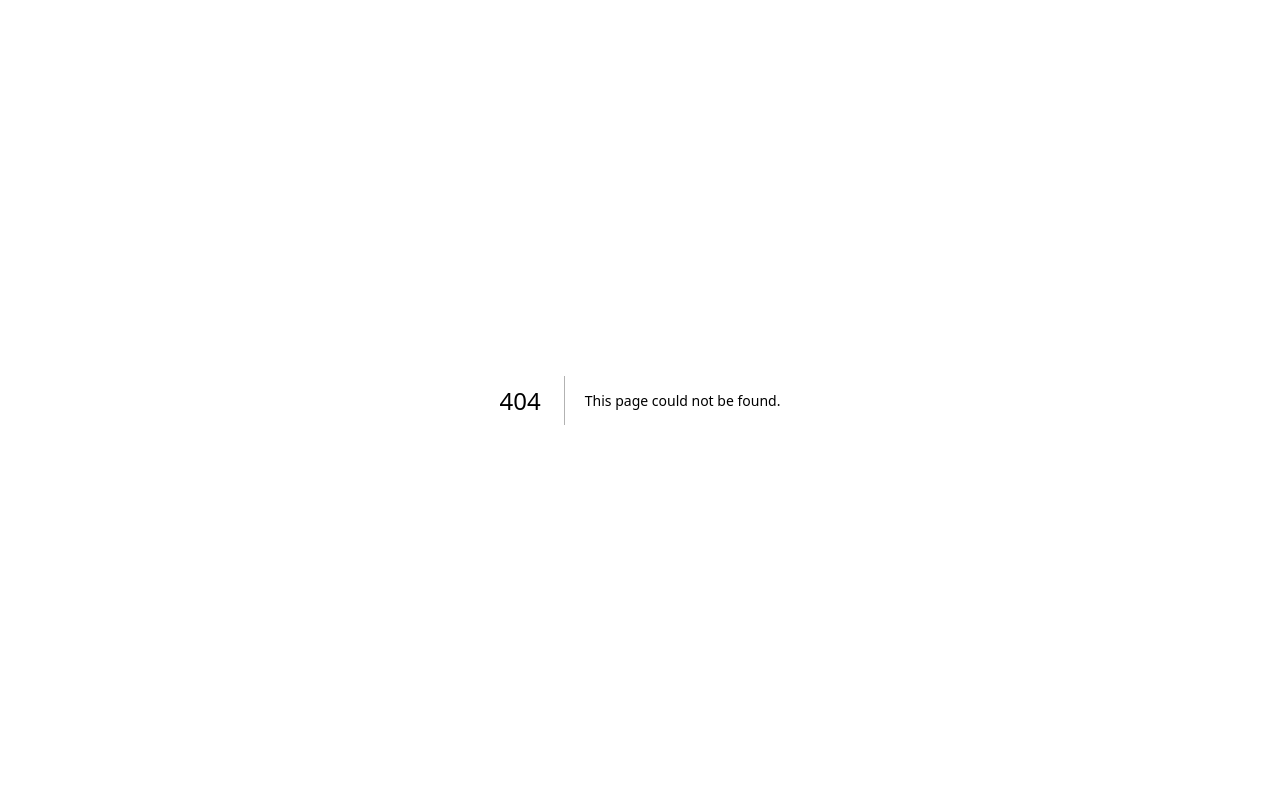
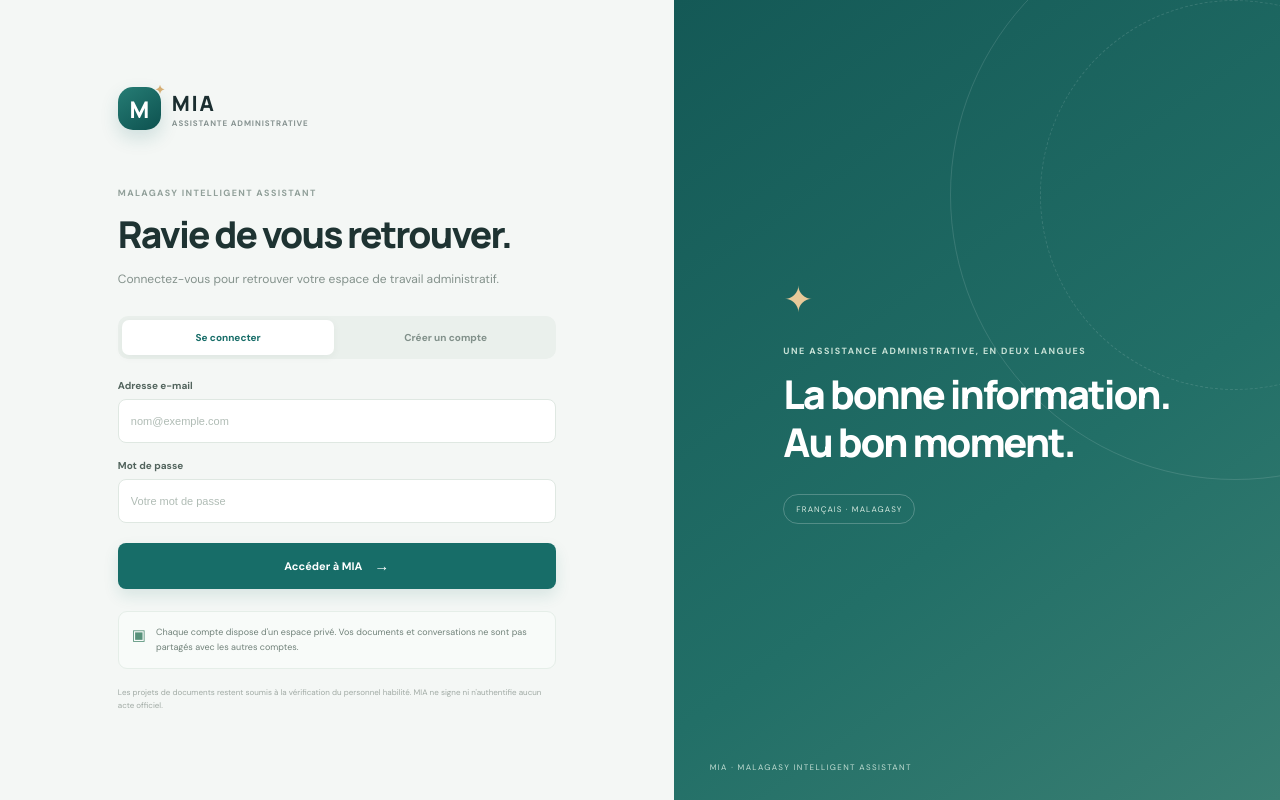
Before and after one commit to philocours-ia/MIA, a Next.js app: page /login in a window 1280 px wide. Before the commit this address had no page. Built offline with nearby package versions, Linux system fonts and the light colour scheme.

Commit message:
Ajouter la connexion et la création de compte

```diff
--- /dev/null
+++ b/app/login/page.tsx
@@ -0,0 +1,137 @@
+"use client";
+
+import { FormEvent, useState } from "react";
+import { useRouter } from "next/navigation";
+import { createClient } from "@/lib/supabase/client";
+
+type Mode = "signin" | "signup";
+
+export default function LoginPage() {
+  const router = useRouter();
+  const [mode, setMode] = useState<Mode>("signin");
+  const [displayName, setDisplayName] = useState("");
+  const [email, setEmail] = useState("");
+  const [password, setPassword] = useState("");
+  const [busy, setBusy] = useState(false);
+  const [errorMessage, setErrorMessage] = useState("");
+  const [notice, setNotice] = useState("");
+
+  async function handleSubmit(event: FormEvent<HTMLFormElement>) {
+    event.preventDefault();
+    setErrorMessage("");
+    setNotice("");
+
+    const supabase = createClient();
+    if (!supabase) {
+      setErrorMessage("La connexion à la base de données n'est pas encore configurée.");
+      return;
+    }
+
+    if (mode === "signup" && password.length < 10) {
+      setErrorMessage("Veuillez choisir un mot de passe d'au moins 10 caractères.");
+      return;
+    }
+
+    setBusy(true);
+    try {
+      if (mode === "signin") {
+        const { error } = await supabase.auth.signInWithPassword({ email, password });
+        if (error) throw error;
+        router.replace("/workspace");
+        router.refresh();
+      } else {
+        const { data, error } = await supabase.auth.signUp({
+          email,
+          password,
+          options: {
+            emailRedirectTo: `${window.location.origin}/auth/callback`,
+            data: { display_name: displayName.trim() || null }
+          }
+        });
+        if (error) throw error;
+
+        if (data.session && data.user) {
+          await supabase.from("profiles").upsert({
+            id: data.user.id,
+            display_name: displayName.trim() || null,
+            preferred_language: "fr"
+          });
+          router.replace("/workspace");
+          router.refresh();
+        } else {
+          setNotice("Votre demande de compte a été enregistrée. Consultez votre messagerie pour confirmer votre adresse avant de vous connecter.");
+        }
+      }
+    } catch (error) {
+      const message = error instanceof Error ? error.message : "Une erreur est survenue.";
+      setErrorMessage(message);
+    } finally {
+      setBusy(false);
+    }
+  }
+
+  return (
+    <main className="auth-page">
+      <section className="auth-card">
+        <a className="brand auth-brand" href="/" aria-label="MIA, accueil">
+          <span className="brand-mark"><span>M</span><i>✦</i></span>
+          <span className="brand-copy"><strong>MIA</strong><small>ASSISTANTE ADMINISTRATIVE</small></span>
+        </a>
+
+        <div className="auth-intro">
+          <p className="eyebrow">MALAGASY INTELLIGENT ASSISTANT</p>
+          <h1>{mode === "signin" ? "Ravie de vous retrouver." : "Bienvenue dans votre espace."}</h1>
+          <p>{mode === "signin" ? "Connectez-vous pour retrouver votre espace de travail administratif." : "Créez votre compte pour ouvrir votre espace de travail MIA."}</p>
+        </div>
+
+        <div className="auth-tabs" role="tablist" aria-label="Accès au compte">
+          <button type="button" role="tab" aria-selected={mode === "signin"} className={mode === "signin" ? "selected" : ""} onClick={() => { setMode("signin"); setErrorMessage(""); setNotice(""); }}>Se connecter</button>
+          <button type="button" role="tab" aria-selected={mode === "signup"} className={mode === "signup" ? "selected" : ""} onClick={() => { setMode("signup"); setErrorMessage(""); setNotice(""); }}>Créer un compte</button>
+        </div>
+
+        {errorMessage && <div className="auth-alert error" role="alert">{errorMessage}</div>}
+        {notice && <div className="auth-alert success" role="status">{notice}</div>}
+
+        <form className="auth-form" onSubmit={handleSubmit}>
+          {mode === "signup" && (
+            <div className="auth-field">
+              <label htmlFor="display-name">Nom affiché <span>(facultatif)</span></label>
+              <input id="display-name" type="text" autoComplete="name" maxLength={100} value={displayName} onChange={(event) => setDisplayName(event.target.value)} placeholder="Votre nom" />
+            </div>
+          )}
+          <div className="auth-field">
+            <label htmlFor="email">Adresse e-mail</label>
+            <input id="email" type="email" autoComplete="email" required value={email} onChange={(event) => setEmail(event.target.value)} placeholder="nom@exemple.com" />
+          </div>
+          <div className="auth-field">
+            <label htmlFor="password">Mot de passe</label>
+            <input id="password" type="password" autoComplete={mode === "signin" ? "current-password" : "new-password"} required minLength={mode === "signup" ? 10 : 1} value={password} onChange={(event) => setPassword(event.target.value)} placeholder={mode === "signup" ? "10 caractères minimum" : "Votre mot de passe"} />
+            {mode === "signup" && <small>Choisissez une phrase de passe longue et unique.</small>}
+          </div>
+          <button className="auth-submit" type="submit" disabled={busy}>
+            {busy ? "Veuillez patienter…" : mode === "signin" ? "Accéder à MIA" : "Créer mon compte"}
+            {!busy && <span>→</span>}
+          </button>
+        </form>
+
+        <div className="auth-assurance">
+          <span>▣</span>
+          <p>Chaque compte dispose d'un espace privé. Vos documents et conversations ne sont pas partagés avec les autres comptes.</p>
+        </div>
+        <p className="auth-foot">Les projets de documents restent soumis à la vérification du personnel habilité. MIA ne signe ni n'authentifie aucun acte officiel.</p>
+      </section>
+
+      <div className="auth-side">
+        <div className="auth-side-orbit orbit-a" />
+        <div className="auth-side-orbit orbit-b" />
+        <div className="auth-side-content">
+          <span className="auth-side-star">✦</span>
+          <p>UNE ASSISTANCE ADMINISTRATIVE, EN DEUX LANGUES</p>
+          <h2>La bonne information.<br />Au bon moment.</h2>
+          <span className="auth-side-tag">FRANÇAIS · MALAGASY</span>
+        </div>
+        <div className="auth-side-bottom">MIA · MALAGASY INTELLIGENT ASSISTANT</div>
+      </div>
+    </main>
+  );
+}
```
